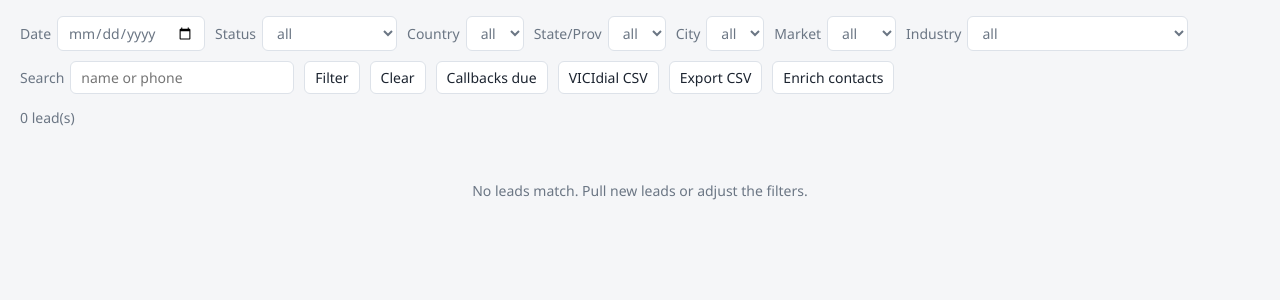
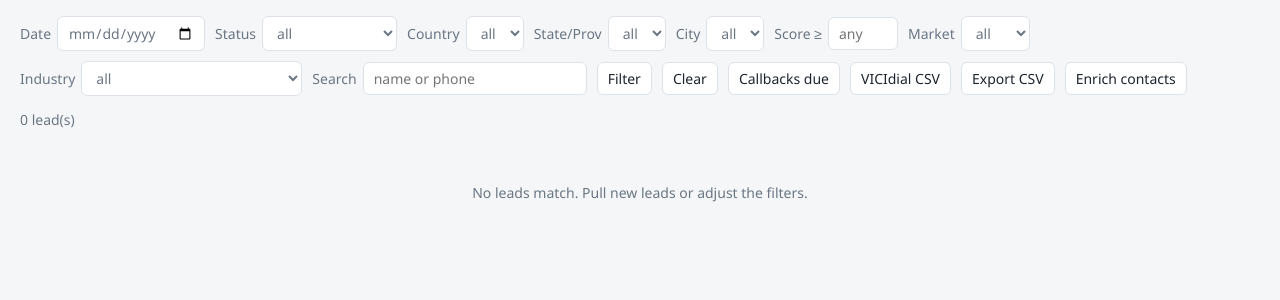
Before and after one commit to AbbieALtria/Outbound-Leads-, a Flask app: page /history in a window 1280 px wide. Shown: the part 43-343 px from the top of the page. Run offline with Flask 3, Linux system fonts and the light colour scheme; data comes from the database, SQL or seed files in the repository; data that the repository does not hold is empty.

Commit message:
Add a minimum-score filter to History
Scoring exists so the top of the list can be acted on first -- dialled,
exported, or given the enrichment credits -- and none of that was
reachable, because there was no way to select by score. Recommending
"enrich the leads scoring 55 or more" described something the UI could
not do.

The filter flows through the shared clause, so History, both exports and
the enrichment run all honour it. A blank or non-numeric value is
ignored rather than read as zero, which would silently include
everything.

Co-Authored-By: Claude Opus 5 <noreply@anthropic.com>

```diff
--- a/app.py
+++ b/app.py
@@ -729,6 +729,12 @@ def lead_filters(args):
     if args.get("industry"):
         where.append("industry = ?")
         params.append(args["industry"])
+    # Minimum score. The point of scoring is to act on the top of the list
+    # first — dialling it, exporting it, spending enrichment credits on it —
+    # and none of that was reachable without a way to select by it.
+    if str(args.get("min_score") or "").strip().lstrip("-").isdigit():
+        where.append("score >= ?")
+        params.append(int(args["min_score"]))
     if args.get("market_type"):
         where.append("market_type = ?")
         params.append(args["market_type"])
--- a/templates/history.html
+++ b/templates/history.html
@@ -36,6 +36,11 @@
         <option value="{{ c }}" {{ 'selected' if c == f.get('city') }}>{{ c }}</option>
         {% endfor %}
       </select>
+    </label>
+    <label title="Show only leads scoring at least this — the multi-location and
+      high-signal prospects worth calling, exporting or spending credits on first">Score ≥
+      <input type="number" name="min_score" min="0" max="200" step="5" style="width:70px;"
+             value="{{ f.get('min_score', '') }}" placeholder="any">
     </label>
     <label>Market
       <select name="market_type">
```
